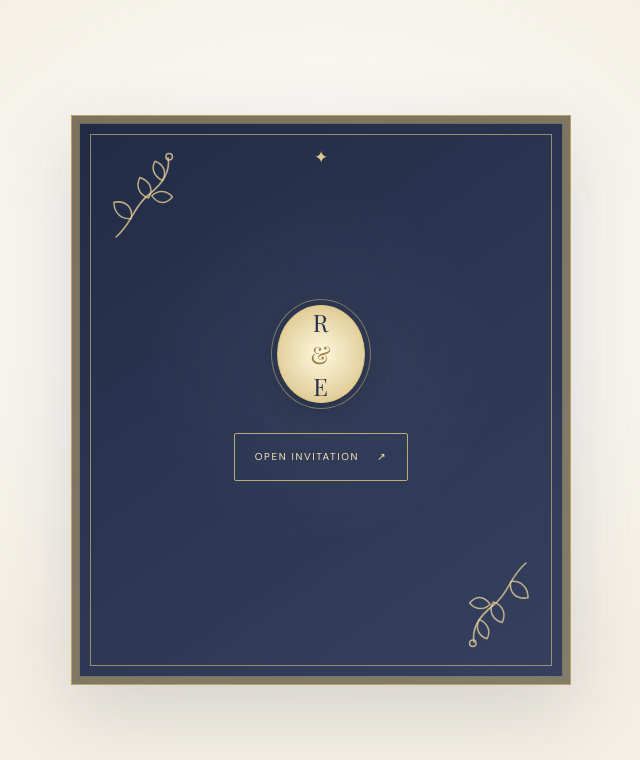
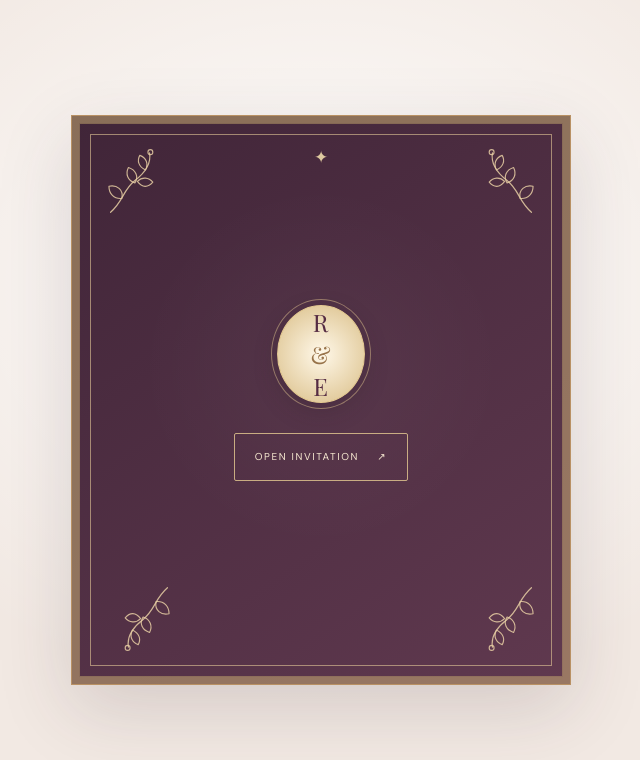
Before and after one commit to rishav-ghosh-98/Engagement-Card, a React (Vite) app: page / in a window 1280 px wide. Shown: the top 760 px of the page, without its empty margins (319-959 px from the left). Built offline with nearby package versions, Linux system fonts and the light colour scheme; a web font is replaced by a local one.

Commit message:
stylistic chnges 4

```diff
--- a/src/App.jsx
+++ b/src/App.jsx
@@ -35,8 +35,10 @@ function InvitationCover({ onOpen, isOpening, prefersReducedMotion }) {
           animate={isOpening ? (prefersReducedMotion ? { opacity: 0 } : { rotateX: -168 }) : { rotateX: 0, opacity: 1 }}
           transition={{ duration: prefersReducedMotion ? 0.2 : 1.15, ease: [0.22, 0.75, 0.25, 1] }}
         >
-          <FloralMotif className="cover__motif cover__motif--top" />
-          <FloralMotif className="cover__motif cover__motif--bottom" />
+          <FloralMotif className="cover__motif cover__motif--top-left" />
+          <FloralMotif className="cover__motif cover__motif--top-right" />
+          <FloralMotif className="cover__motif cover__motif--bottom-left" />
+          <FloralMotif className="cover__motif cover__motif--bottom-right" />
           <div className="cover__seal" aria-hidden="true">R <i>&</i> E</div>
           <button className="button button--pink" onClick={onOpen} disabled={isOpening}>
             {isOpening ? 'Opening…' : 'Open invitation'} <span>↗</span>
@@ -53,8 +55,12 @@ function Invitation() {
     <motion.div className="site" initial={{ opacity: 0, y: 18 }} animate={{ opacity: 1, y: 0 }} transition={{ duration: 0.8 }}>
       <header className="topbar"><a href="#top" className="wordmark">R <span>&</span> E</a><a href="#details" className="topbar__link"><span>↘</span></a></header>
       <section className="hero" id="top">
-        <FloralMotif className="hero__motif hero__motif--top" />
-        <FloralMotif className="hero__motif hero__motif--bottom" />
+        <FloralMotif className="hero__motif hero__motif--top-left" />
+        <FloralMotif className="hero__motif hero__motif--top-right" />
+        <FloralMotif className="hero__motif hero__motif--bottom-left" />
+        <FloralMotif className="hero__motif hero__motif--bottom-right" />
+        <FloralMotif className="hero__motif hero__motif--side-left" />
+        <FloralMotif className="hero__motif hero__motif--side-right" />
         <div className="hero__copy">
           <p className="hero__pretitle">Together with our families,</p>
           <motion.h1 className="hero__couple-names" initial={{ opacity: 0, y: 18 }} animate={{ opacity: 1, y: 0 }} transition={{ duration: .8, delay: .2 }}>
@@ -62,17 +68,22 @@ function Invitation() {
             <em>&amp;</em>
             <span>Eshani</span>
           </motion.h1>
+          <FloralMotif className="hero__divider" />
           <p className="hero__description">invite you to celebrate the beginning of a beautiful new chapter</p>
         </div>
       </section>
       <motion.section className="details section-pad" id="details" initial={{ opacity: 0, y: 30 }} whileInView={{ opacity: 1, y: 0 }} viewport={{ once: true, amount: .15 }} transition={{ duration: .8 }}>
         <div className="section-heading"><span className="eyebrow">SAVE THE DATE</span><h2>The celebration</h2><p>One special morning. A lifetime of memories.</p><FloralMotif className="section-heading__motif" /></div>
         <div className="details-grid">
-          <motion.article className="detail-card" initial={{ opacity: 0, y: 24 }} whileInView={{ opacity: 1, y: 0 }} viewport={{ once: true }} transition={{ duration: .7, delay: .12 }}><span className="detail-label">WHEN</span><h3>Sunday<br/>13 December 2026</h3><p>At 10:00 in the morning</p></motion.article>
-          <motion.article className="detail-card" initial={{ opacity: 0, y: 24 }} whileInView={{ opacity: 1, y: 0 }} viewport={{ once: true }} transition={{ duration: .7, delay: .25 }}><span className="detail-label">WHERE</span><h3>{venue.name}</h3><p>{venue.address}</p><a className="text-link" href={venue.mapUrl} target="_blank" rel="noreferrer">GET DIRECTIONS ↗</a></motion.article>
+          <motion.article className="detail-card" initial={{ opacity: 0, y: 24 }} whileInView={{ opacity: 1, y: 0 }} viewport={{ once: true }} transition={{ duration: .7, delay: .12 }}><FloralMotif className="detail-card__motif detail-card__motif--top" /><FloralMotif className="detail-card__motif detail-card__motif--bottom" /><span className="detail-label">WHEN</span><h3>Sunday<br/>13 December 2026</h3><p>At 10:00 in the morning</p></motion.article>
+          <motion.article className="detail-card" initial={{ opacity: 0, y: 24 }} whileInView={{ opacity: 1, y: 0 }} viewport={{ once: true }} transition={{ duration: .7, delay: .25 }}><FloralMotif className="detail-card__motif detail-card__motif--top" /><FloralMotif className="detail-card__motif detail-card__motif--bottom" /><span className="detail-label">WHERE</span><h3>{venue.name}</h3><p>{venue.address}</p><a className="text-link" href={venue.mapUrl} target="_blank" rel="noreferrer">GET DIRECTIONS ↗</a></motion.article>
         </div>
       </motion.section>
       <motion.section className="closing section-pad" initial={{ opacity: 0, y: 25 }} whileInView={{ opacity: 1, y: 0 }} viewport={{ once: true }} transition={{ duration: .8 }}>
+        <FloralMotif className="closing__motif closing__motif--corner closing__motif--top-left" />
+        <FloralMotif className="closing__motif closing__motif--corner closing__motif--top-right" />
+        <FloralMotif className="closing__motif closing__motif--corner closing__motif--bottom-left" />
+        <FloralMotif className="closing__motif closing__motif--corner closing__motif--bottom-right" />
         <FloralMotif className="closing__motif" />
         <span className="eyebrow">YOUR PRESENCE IS OUR PRESENT</span>
         <h2>We can't wait<br/><i>to see you.</i></h2>
--- a/src/components/MusicToggle.css
+++ b/src/components/MusicToggle.css
@@ -14,9 +14,9 @@
   padding: 0.7rem 1rem;
   border: 1px solid var(--line);
   border-radius: 999px;
-  background: rgba(250, 249, 245, 0.96);
+  background: rgba(251, 247, 241, 0.96);
   color: var(--rose-deep);
-  box-shadow: 0 8px 24px rgba(40, 45, 69, 0.1);
+  box-shadow: 0 8px 24px rgba(64, 43, 56, 0.1);
   font: inherit;
   font-size: 0.78rem;
   font-weight: 650;
@@ -29,7 +29,7 @@
 .music-toggle__button:hover {
   transform: translateY(-2px);
   background: #fff;
-  box-shadow: 0 11px 28px rgba(40, 45, 69, 0.14);
+  box-shadow: 0 11px 28px rgba(64, 43, 56, 0.14);
 }
 
 .music-toggle__button:focus-visible {
--- a/src/styles/engagement.css
+++ b/src/styles/engagement.css
@@ -404,16 +404,16 @@ img, svg, video { max-width: 100%; }
 }
 
 :root {
-  --ink: #282d45;
-  --muted: #716d73;
-  --paper: #fbf8f0;
-  --line: #e5dcc9;
-  --sage: #c6b998;
-  --rose: #b99b5b;
-  --rose-deep: #29324d;
-  --rose-soft: #f3eddf;
-  --rose-pale: #faf6ea;
-  --rose-gold: #c8ab6e;
+  --ink: #402b38;
+  --muted: #7e7076;
+  --paper: #fbf7f1;
+  --line: #e8d9d0;
+  --sage: #c9aaa3;
+  --rose: #ad7c83;
+  --rose-deep: #552c43;
+  --rose-soft: #f3e8e4;
+  --rose-pale: #faf1ec;
+  --rose-gold: #c1a16d;
   --font-body: 'DM Sans', Arial, sans-serif;
   --font-display: 'Playfair Display', Georgia, serif;
   --serif: 'Playfair Display', Georgia, serif;
@@ -763,67 +763,88 @@ body, .site { background: var(--paper); color: var(--ink); }
 
 .cover {
   background:
-    radial-gradient(ellipse at 50% 36%, rgba(255,255,255,.9), transparent 58%),
-    #f3efe5;
+    radial-gradient(ellipse at 50% 36%, rgba(255,255,255,.94), transparent 58%),
+    #f2e9e3;
 }
 .cover__frame {
-  border-color: rgba(190,160,99,.82);
-  background: #fbf8f0;
-  box-shadow: 0 24px 70px rgba(37,42,64,.15);
+  border-color: rgba(185,145,111,.82);
+  background: #fbf7f1;
+  box-shadow: 0 24px 70px rgba(64,43,56,.16);
 }
 .cover__flap {
-  background: linear-gradient(145deg, #202840 0%, #35415f 58%, #252e49 100%);
-  filter: drop-shadow(0 8px 10px rgba(20,24,40,.22));
+  background: linear-gradient(145deg, #3e2337 0%, #61394f 58%, #482b40 100%);
+  filter: drop-shadow(0 8px 10px rgba(43,27,39,.24));
 }
 .cover__front {
-  border-color: #bda263;
+  border-color: #b99164;
   background:
     radial-gradient(circle at 50% 44%, rgba(255,255,255,.04), transparent 45%),
-    linear-gradient(145deg, #222b45, #35415f);
+    linear-gradient(145deg, #402538, #60394f);
   box-shadow: inset 0 0 0 7px rgba(229,207,151,.08), inset 0 0 0 8px rgba(200,173,112,.48);
 }
 .cover__front::before {
   inset: 18px;
-  border-color: rgba(220,194,130,.62);
+  border-color: rgba(225,198,150,.62);
 }
 .cover__front::after {
   top: 28px;
-  color: #dec98f;
+  color: #dec9a0;
   font-size: 17px;
 }
 .cover__motif {
   position: absolute;
   z-index: 1;
-  width: clamp(72px, 12vw, 104px);
-  color: rgba(226,205,151,.8);
+  width: clamp(52px, 9vw, 78px);
+  color: rgba(230,205,163,.86);
   pointer-events: none;
 }
-.cover__motif--top { top: 30px; left: 30px; }
-.cover__motif--bottom { right: 30px; bottom: 30px; transform: rotate(180deg); }
+.cover__motif--top-left { top: 28px; left: 28px; }
+.cover__motif--top-right { top: 28px; right: 28px; transform: scaleX(-1); }
+.cover__motif--bottom-left { bottom: 28px; left: 28px; transform: rotate(180deg); }
+.cover__motif--bottom-right { right: 28px; bottom: 28px; transform: scale(-1); }
 .cover__seal {
   z-index: 2;
   width: 88px;
   margin-bottom: 30px;
-  border-color: #e0c981;
-  outline-color: rgba(224,201,129,.45);
-  color: #29324d;
-  background: radial-gradient(circle, #fff8df, #d6bd7f);
-  box-shadow: 0 8px 24px rgba(14,18,35,.24);
+  border-color: #e3c991;
+  outline-color: rgba(227,201,145,.48);
+  color: #552c43;
+  background: radial-gradient(circle, #fff8e9, #d9bd85);
+  box-shadow: 0 8px 24px rgba(43,27,39,.24);
 }
-.cover__seal i { color: #9c7d42; }
+.cover__seal i { color: #98734a; }
 .cover__front .button--pink {
   z-index: 2;
-  border-color: rgba(224,201,129,.78);
+  border-color: rgba(227,201,145,.82);
   background: transparent;
-  color: #f5e9c2;
+  color: #f7e9d1;
 }
 .cover__front .button--pink:hover {
-  background: #d3bb7b;
-  color: #222b45;
+  background: #dcc394;
+  color: #402538;
 }
 .hero {
   position: relative;
   isolation: isolate;
+  max-width: none;
+  margin: 0;
+  border-bottom: 1px solid rgba(193,161,109,.42);
+  background:
+    radial-gradient(ellipse at 8% 12%, rgba(255,255,255,.64), transparent 34%),
+    linear-gradient(145deg, #f7eeea, #f1e4df);
+}
+.hero::after {
+  content: '✧';
+  position: absolute;
+  z-index: 2;
+  bottom: -9px;
+  left: 50%;
+  padding: 0 12px;
+  background: var(--paper);
+  color: #a87572;
+  font-size: 15px;
+  line-height: 16px;
+  transform: translateX(-50%);
 }
 .hero__copy {
   position: relative;
@@ -831,61 +852,167 @@ body, .site { background: var(--paper); color: var(--ink); }
 }
 .hero__motif {
   position: absolute;
-  z-index: -1;
-  width: clamp(58px, 8vw, 92px);
-  color: rgba(168,140,86,.5);
+  z-index: 0;
+  width: clamp(46px, 7vw, 76px);
+  color: rgba(160,105,117,.7);
   pointer-events: none;
 }
-.hero__motif--top { top: 8%; left: 7%; }
-.hero__motif--bottom { right: 7%; bottom: 8%; transform: rotate(180deg); }
+.hero__motif--top-left { top: 8%; left: 5%; transform: rotate(-12deg); }
+.hero__motif--top-right { top: 8%; right: 5%; transform: scaleX(-1) rotate(-12deg); }
+.hero__motif--bottom-left { left: 5%; bottom: 8%; transform: rotate(168deg); }
+.hero__motif--bottom-right { right: 5%; bottom: 8%; transform: scaleX(-1) rotate(168deg); }
+.hero__motif--side-left,
+.hero__motif--side-right {
+  top: 50%;
+  width: clamp(100px, 14vw, 170px);
+}
+.hero__motif--side-left {
+  left: 12%;
+  transform: translateY(-50%) rotate(-8deg);
+}
+.hero__motif--side-right {
+  right: 12%;
+  transform: translateY(-50%) scaleX(-1) rotate(-8deg);
+}
+.hero__divider {
+  display: block;
+  width: 34px;
+  height: 34px;
+  margin: 2px auto 0;
+  color: var(--rose-gold);
+  transform: rotate(90deg);
+}
 .details {
-  background: linear-gradient(145deg, #f5f0e5, #eee8d9);
+  background:
+    radial-gradient(ellipse at 8% 12%, rgba(255,255,255,.64), transparent 34%),
+    linear-gradient(145deg, #f7eeea, #f1e4df);
   color: var(--ink);
 }
-.details .eyebrow, .details .detail-label { color: #987b43; }
+.details .eyebrow, .details .detail-label { color: #8e614e; }
 .details .section-heading h2 { color: var(--ink); }
 .details .section-heading > p { color: var(--muted); }
-.details .detail-card + .detail-card { border-color: rgba(152,123,67,.28); }
+.details-grid { gap: 20px; }
+.details .detail-card {
+  position: relative;
+  min-height: 220px;
+  padding: 34px 30px;
+  border: 1px solid rgba(146,103,91,.2);
+  background: rgba(255,253,249,.74);
+  box-shadow: 0 12px 30px rgba(80,48,61,.055);
+}
+.details .detail-card::before,
+.details .detail-card::after {
+  content: '';
+  position: absolute;
+  width: 22px;
+  height: 22px;
+  border-color: rgba(193,161,109,.7);
+  border-style: solid;
+  pointer-events: none;
+}
+.details .detail-card::before {
+  top: 8px;
+  left: 8px;
+  border-width: 1px 0 0 1px;
+}
+.details .detail-card::after {
+  right: 8px;
+  bottom: 8px;
+  border-width: 0 1px 1px 0;
+}
+.details .detail-card + .detail-card { border-color: rgba(146,103,91,.2); }
 .details .detail-card h3 { color: var(--ink); }
 .details .detail-card p { color: var(--muted); }
 .details .detail-card .text-link {
-  border-bottom-color: rgba(152,123,67,.58);
+  border-bottom-color: rgba(142,97,78,.52);
   color: var(--rose-deep);
 }
+.details .detail-card__motif {
+  position: absolute;
+  width: 30px;
+  height: 30px;
+  color: rgba(173,124,131,.62);
+}
+.details .detail-card__motif--top { top: 12px; right: 12px; }
+.details .detail-card__motif--bottom { bottom: 12px; left: 12px; transform: rotate(180deg); }
 .section-heading__motif {
   display: block;
-  width: 38px;
-  height: 38px;
-  margin: 8px auto -2px;
-  color: #a88c56;
+  width: 44px;
+  height: 44px;
+  margin: 8px auto 0;
+  color: #a87572;
   transform: rotate(45deg);
 }
 .closing {
-  background: #29324d;
-  color: #fbf8f0;
+  position: relative;
+  isolation: isolate;
+  overflow: hidden;
+  background:
+    radial-gradient(ellipse at 50% -10%, #684155, transparent 62%),
+    #43283c;
+  color: #fbf7f1;
 }
-.closing .eyebrow { color: #dcc88e; }
-.closing h2 { color: #fbf8f0; }
-.closing h2 i { color: #dcc88e; }
+.closing::before {
+  content: '';
+  position: absolute;
+  z-index: 0;
+  inset: 14px clamp(14px, 4vw, 48px);
+  border: 1px solid rgba(225,201,157,.34);
+  pointer-events: none;
+}
+.closing > :not(.closing__motif--corner) {
+  position: relative;
+  z-index: 1;
+}
+.closing .eyebrow { color: #e1c99d; }
+.closing h2 { color: #fbf7f1; }
+.closing h2 i { color: #e1c99d; }
 .closing > p { color: rgba(251,248,240,.78); }
 .closing__motif {
   display: block;
-  width: 42px;
-  height: 42px;
-  margin: 0 auto 10px;
-  color: #dcc88e;
+  width: 50px;
+  height: 50px;
+  margin: 0 auto 12px;
+  color: #e1c99d;
 }
+.closing__motif--corner {
+  position: absolute;
+  z-index: 1;
+  width: clamp(44px, 7vw, 70px);
+  height: auto;
+  margin: 0;
+  color: rgba(225,201,157,.68);
+}
+.closing__motif--top-left { top: 28px; left: 28px; }
+.closing__motif--top-right { top: 28px; right: 28px; transform: scaleX(-1); }
+.closing__motif--bottom-left { bottom: 28px; left: 28px; transform: rotate(180deg); }
+.closing__motif--bottom-right { right: 28px; bottom: 28px; transform: scale(-1); }
 .footer { background: var(--paper); }
 .music-toggle__button {
-  border-color: rgba(190,160,99,.58);
-  background: rgba(251,248,240,.96);
+  border-color: rgba(185,145,111,.58);
+  background: rgba(251,247,241,.96);
   color: var(--rose-deep);
 }
 .music-toggle__track { border-color: var(--line); }
 
 @media (max-width: 480px) {
   .cover__seal { width: 76px; }
-  .cover__motif { width: 74px; }
-  .cover__motif--top { top: 26px; left: 26px; }
-  .cover__motif--bottom { right: 26px; bottom: 26px; }
+  .cover__motif { width: 52px; }
+  .cover__motif--top-left { top: 24px; left: 24px; }
+  .cover__motif--top-right { top: 24px; right: 24px; }
+  .cover__motif--bottom-left { bottom: 24px; left: 24px; }
+  .cover__motif--bottom-right { right: 24px; bottom: 24px; }
+  .hero__motif { width: 42px; }
+  .hero__motif--top-left { top: 4%; left: 2%; }
+  .hero__motif--top-right { top: 4%; right: 2%; }
+  .hero__motif--bottom-left { left: 2%; bottom: 4%; }
+  .hero__motif--bottom-right { right: 2%; bottom: 4%; }
+  .hero__motif--side-left,
+  .hero__motif--side-right { display: none; }
+  .details .detail-card { min-height: 190px; padding: 28px 20px; }
+  .closing__motif--corner { width: 42px; }
+  .closing__motif--top-left { top: 24px; left: 24px; }
+  .closing__motif--top-right { top: 24px; right: 24px; }
+  .closing__motif--bottom-left { bottom: 24px; left: 24px; }
+  .closing__motif--bottom-right { right: 24px; bottom: 24px; }
 }
```
